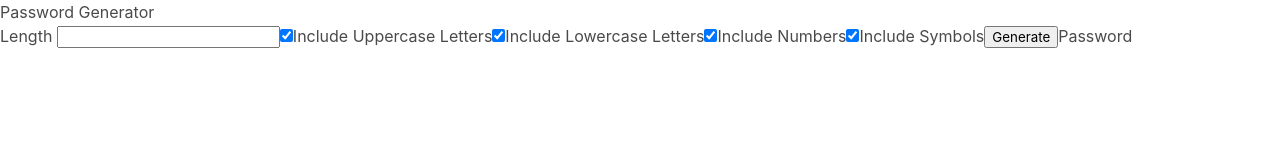
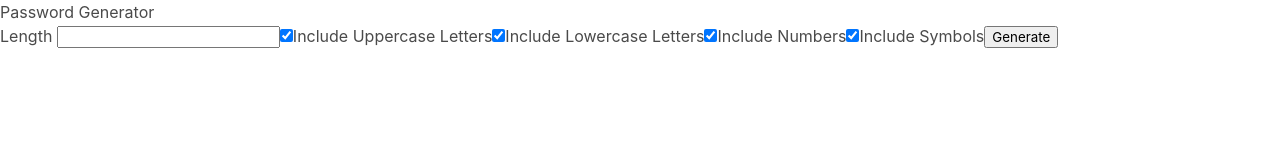
Before and after one commit to scc416/password-generator, an Angular app: page / in a window 1280 px wide. Shown: the top 160 px of the page. Built offline with nearby package versions, Linux system fonts and the light colour scheme.

Commit message:
only show password when generated

```diff
--- a/src/app/app.component.html
+++ b/src/app/app.component.html
@@ -17,5 +17,7 @@
 
 <button (click)="generatePassword()">Generate</button>
 <div *ngIf="error">ERROR: {{ error }}</div>
-<label>Password</label>
-<div>{{ password }}</div>
+<div *ngIf="password">
+  <label>Password</label>
+  <div>{{ password }}</div>
+</div>
```
